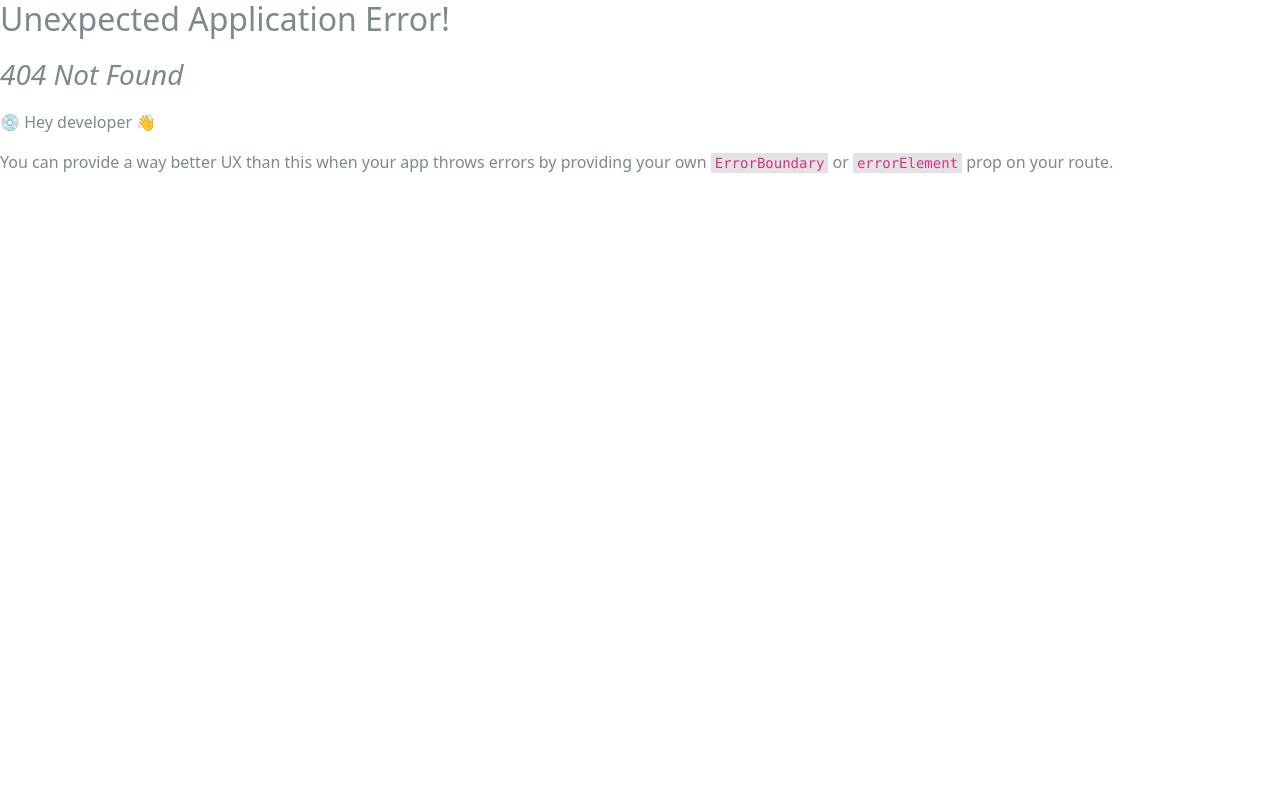
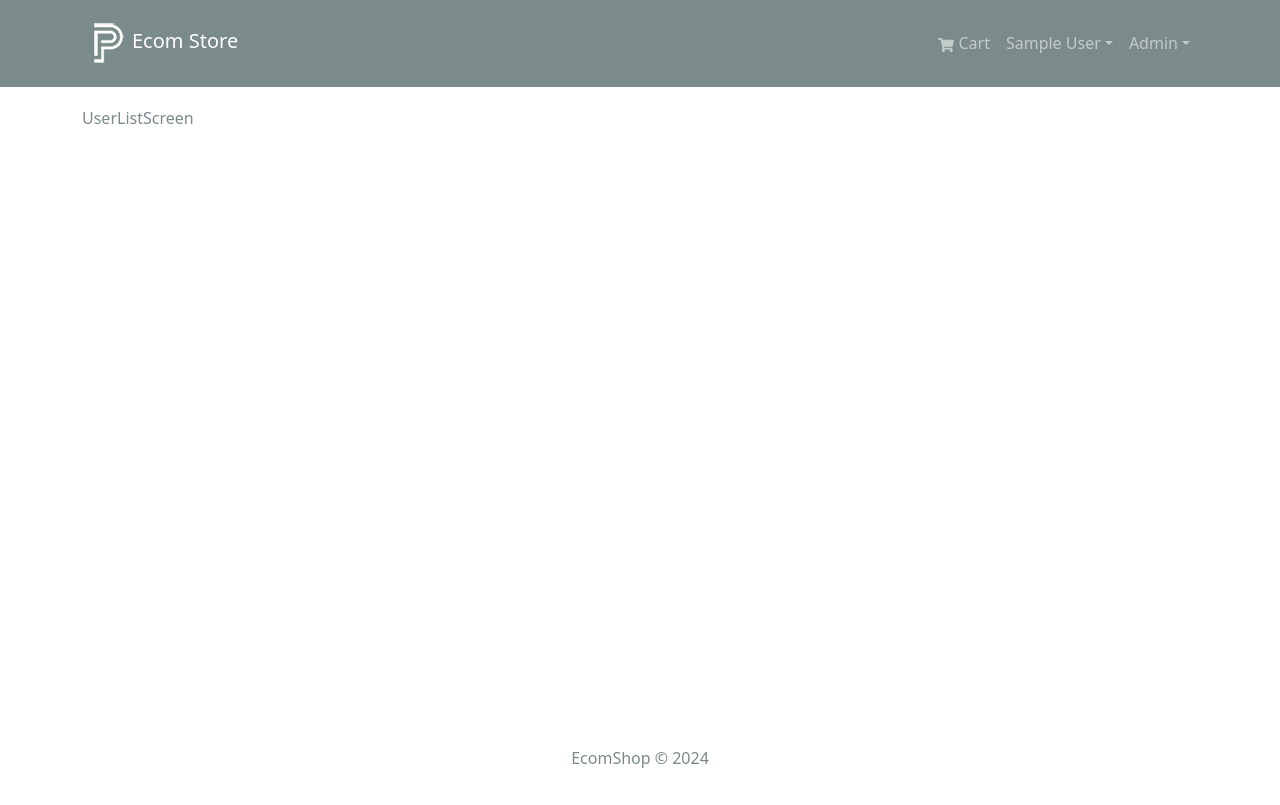
Before and after one commit to haseeebs/Ecom-project, a React (Create React App) app in the folder frontend/: page /admin/userlist in a window 1280 px wide. Before the commit this address had no page. Built offline with nearby package versions, Linux system fonts and the light colour scheme; sample sign-in values are in the browser's storage.

Commit message:
Implement Admin Dashboard and Routes for (ProductList, UserList, OrderList).

```diff
--- /dev/null
+++ b/frontend/src/components/AdminRoute.jsx
@@ -0,0 +1,11 @@
+import { useSelector } from 'react-redux';
+import { Navigate, Outlet } from 'react-router-dom';
+
+const AdminRoute = () => {
+
+    const { userInfo } = useSelector(store => store.auth);
+
+    return userInfo && userInfo.isAdmin ? <Outlet /> : <Navigate to="/login" replace />;
+};
+
+export default AdminRoute;
--- a/frontend/src/components/Header.jsx
+++ b/frontend/src/components/Header.jsx
@@ -47,6 +47,7 @@ const Header = () => {
                                     {cartItems.length > 0 && <Badge pill bg='success' style={{ marginLeft: '5px' }}>{cartItems.reduce((acc, value) => acc + value.quantity, 0)}</Badge>}
                                 </Nav.Link>
                             </LinkContainer>
+
                             {userInfo ? (
                                 <NavDropdown title={userInfo.name} id='name'>
                                     <LinkContainer to='/profile'>
@@ -58,6 +59,22 @@ const Header = () => {
                                 (<LinkContainer to="/login">
                                     <Nav.Link><FaUser /> Sign In</Nav.Link>
                                 </LinkContainer>)}
+
+                            {userInfo && userInfo.isAdmin && (
+                                <NavDropdown title='Admin' id='adminMenu'>
+                                    <LinkContainer to='/admin/productlist'>
+                                        <NavDropdown.Item>Products</NavDropdown.Item>
+                                    </LinkContainer>
+
+                                    <LinkContainer to='/admin/userlist'>
+                                        <NavDropdown.Item>Users</NavDropdown.Item>
+                                    </LinkContainer>
+
+                                    <LinkContainer to='/admin/orderlist'>
+                                        <NavDropdown.Item>Orders</NavDropdown.Item>
+                                    </LinkContainer>
+                                </NavDropdown>
+                            )}
                         </Nav>
                     </Navbar.Collapse>
                 </Container>
--- a/frontend/src/components/PrivateRoute.jsx
+++ b/frontend/src/components/PrivateRoute.jsx
@@ -3,9 +3,9 @@ import { Navigate, Outlet } from "react-router-dom";
 
 const PrivateRoute = () => {
 
-    const userInfo = useSelector(store => store.auth.userInfo);
+    const { userInfo } = useSelector(store => store.auth);
 
-    return (userInfo ? <Outlet /> : <Navigate to='/login' />)
+    return (userInfo ? <Outlet /> : <Navigate to='/login' replace />)
 }
 
 export default PrivateRoute
--- a/frontend/src/screens/ProfileScreen.jsx
+++ b/frontend/src/screens/ProfileScreen.jsx
@@ -35,18 +35,21 @@ const ProfileScreen = () => {
 
     const handleSubmit = async (event) => {
         event.preventDefault();
+
         if (password !== confirmPassword) {
-            toast.error('Password do not match');
+            toast.error('Passwords do not match');
         } else {
             try {
                 const res = await updateProfile({ name, email, password }).unwrap();
                 dispatch(setCredentials(res));
-                toast.success('Profile updated successfully')
+                toast.success('Profile updated successfully');
+                setPassword('');
+                setConfirmPassword('');
             } catch (error) {
-                toast.error(error?.data?.message || error.error)
+                toast.error(error?.data?.message || error.error);
             }
         }
-    }
+    };
 
     return (
         <Row>
--- /dev/null
+++ b/frontend/src/screens/admin/OrderListScreen.jsx
@@ -0,0 +1,8 @@
+const OrderListScreen = () => {
+
+  return (
+    <div>OrderListScreen</div>
+  )
+}
+
+export default OrderListScreen
--- /dev/null
+++ b/frontend/src/screens/admin/ProductListScreen.jsx
@@ -0,0 +1,8 @@
+const ProductListScreen = () => {
+
+    return (
+        <div>ProductListScreen</div>
+    )
+}
+
+export default ProductListScreen
--- /dev/null
+++ b/frontend/src/screens/admin/UserListScreen.jsx
@@ -0,0 +1,8 @@
+const UserListScreen = () => {
+
+    return (
+        <div>UserListScreen</div>
+    )
+}
+
+export default UserListScreen
```
Also changed, not shown: frontend/src/index.js (+23 -1 lines).
